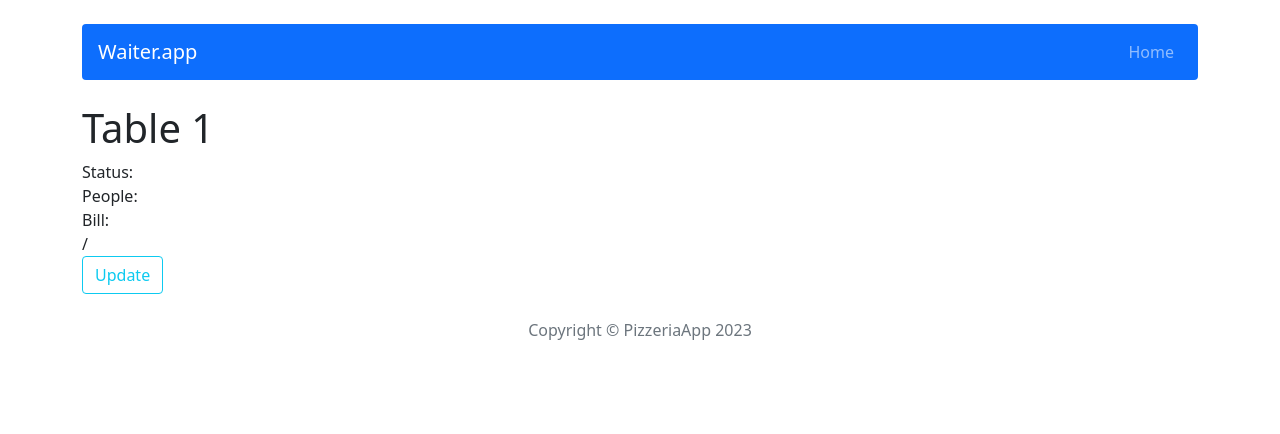
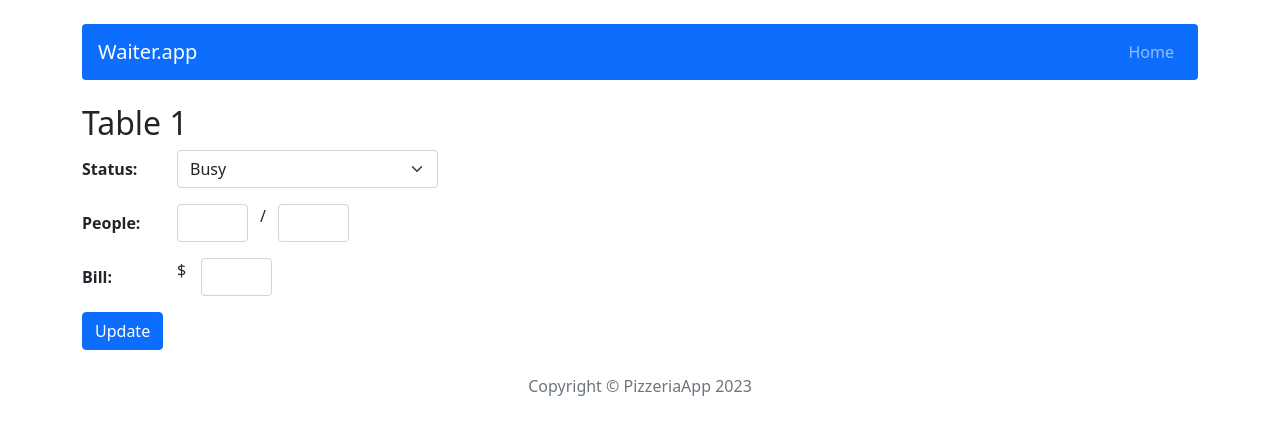
Before and after one commit to ElizaHynek/waiter-app, a React (Create React App) app: page /table/1 in a window 1280 px wide. Shown: the top 434 px of the page. Built offline with nearby package versions, Linux system fonts and the light colour scheme.

Commit message:
add pages with desing (without data from db)

```diff
--- a/src/Redux/initialState.js
+++ b/src/Redux/initialState.js
@@ -1,5 +1,5 @@
 const initialState = {
-    tables: []
+    tables: [],
   };
 
   export default initialState;
--- a/src/Redux/store.js
+++ b/src/Redux/store.js
@@ -6,7 +6,6 @@ import tablesReducer from './tablesRedux';
 
 const subreducers = {
     tables: tablesReducer
-   // categories: categoriesReducer
 }
 
 const reducer = combineReducers(subreducers);
--- a/src/Redux/tablesRedux.js
+++ b/src/Redux/tablesRedux.js
@@ -1,7 +1,9 @@
 //selectors
+export const getAllTables = (status) => status.tables;
+export const getTableById = ({ tables }, id) => tables.find((table) => table.id === id);
 
 // actions
-const createActionName = actionName => `app/tables/${actionName}`;
+//const createActionName = actionName => `app/tables/${actionName}`;
 
 // action creators
 const tablesReducer = (statePart = [], action) => {
--- /dev/null
+++ b/src/components/features/SingleTable.js
@@ -0,0 +1,26 @@
+import { Link } from "react-router-dom";
+import { Card, Row, Col, Button } from "react-bootstrap";
+
+const SingleTable = props => {
+	return (
+		<div>
+			<Card>
+        <Card.Body>
+          <Row>
+            <Col xs={2}>
+              <Card.Title as='h3'>Table {props.id}</Card.Title>
+            </Col>
+            <Col xs={8}>
+              <Card.Text as='p'><strong>Status: </strong>{props.status}</Card.Text>
+            </Col>
+            <Col>
+              <Link to={'/table/' + props.id}><Button variant='primary'>Show more</Button></Link>
+            </Col>
+          </Row>
+        </Card.Body>
+      </Card>
+		</div>
+	)
+};
+
+export default SingleTable;
--- a/src/components/pages/Home.js
+++ b/src/components/pages/Home.js
@@ -1,18 +1,18 @@
-import { Button } from "react-bootstrap";
-import { Link } from "react-router-dom";
 
-const Home = props => {
+import { useSelector } from "react-redux";
+import { getAllTables } from "../../Redux/tablesRedux";
+import SingleTable from "../features/SingleTable";
+
+
+const Home = () => {
+
+  const tables = useSelector(getAllTables);
 
   return (
     <div>
       <h1>All tables</h1>
       <div className="d-flex justify-content-between">
-        <div className="table">
-          <p className="fs-2">Table 1 <span className="fs-5"><b>Status: </b>busy</span></p>
-        </div>
-        <Link key={props.id} to={"/table/:id"}>
-          <Button variant="outline-info">View table</Button>
-        </Link>
+        {tables.map(table => <SingleTable key={table.id} {...table} /> )}
       </div>
     </div>
   );
--- a/src/components/pages/Table.js
+++ b/src/components/pages/Table.js
@@ -1,16 +1,60 @@
-import { Button, Form } from "react-bootstrap";
+import { Row, Col, Button, Form } from "react-bootstrap";
+import { useParams } from "react-router-dom";
+//import { useSelector } from "react-redux";
+//import { getTableById } from "../../Redux/tablesRedux";
 
 const Table = () => {
 
-  return (
-    <div className="">
-      <h1>Table 1</h1>
-      Status: <Form type="select"/>
-      People: <Form type="select"/>
-      Bill: <Form type="select"/> / <Form type="select"/>
-      <Button variant="outline-info">Update</Button>
-    </div>
-  );
+    const { id } = useParams();
+    //const getTable = useSelector(state => getTableById(state, id));
+
+    return (
+        <>
+          <h2>Table {id}</h2>
+          <Form>
+            <Form.Group as={Row} className='mb-3'>
+              <Form.Label as='legend' column sm={1}>
+              <strong>Status:</strong>
+              </Form.Label>
+              <Col sm={3}>
+                <Form.Select >
+                  <option value='Busy'>Busy</option>
+                  <option value='Free'>Free</option>
+                  <option value='Cleaning'>Cleaning</option>
+                  <option value='Reserved'>Reserved</option>
+                </Form.Select>
+              </Col>
+            </Form.Group>
+            <Form.Group as={Row} className='mb-3'>
+              <Form.Label column sm={1}>
+                <strong>People:</strong>
+              </Form.Label>
+              <Col sm={1}>
+                <Form.Control type='text'/>
+              </Col>
+              /
+              <Col sm={1}>
+                <Form.Control type='text' />
+              </Col>
+            </Form.Group>
+            <Form.Group as={Row} className='mb-3'>
+              <Form.Label column sm={1}>
+              <strong>Bill:</strong>
+              </Form.Label>
+              <Col sm={2}>
+                <Row>
+                <Col sm={1}>$</Col><Col sm={6}><Form.Control type='text'/></Col>
+                </Row>
+              </Col>
+            </Form.Group>
+            <Form.Group as={Row} className='mb-2'>
+              <Col>
+                <Button type='submit' variant='primary'>Update</Button>
+              </Col>
+            </Form.Group>
+          </Form>
+        </>
+    );
 };
 
-  export default Table;
+export default Table;
--- a/src/index.js
+++ b/src/index.js
@@ -2,7 +2,7 @@ import React from 'react';
 import ReactDOM from 'react-dom';
 import App from './App';
 import 'bootstrap/dist/css/bootstrap.min.css';
-import store from './redux/store';
+import store from './Redux/store';
 import { Provider } from 'react-redux';
 import { BrowserRouter } from 'react-router-dom';
 
```
